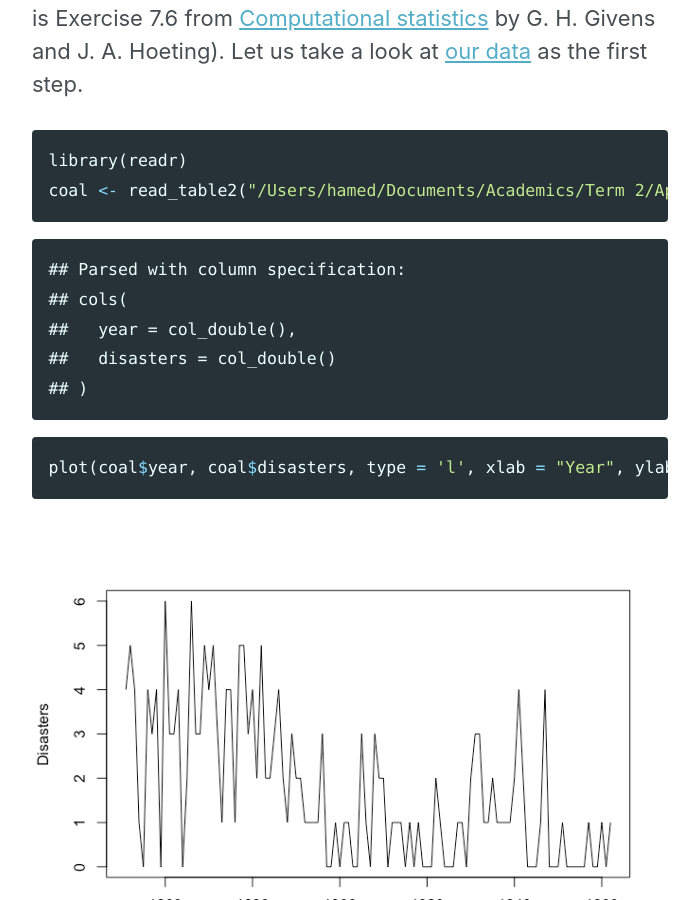
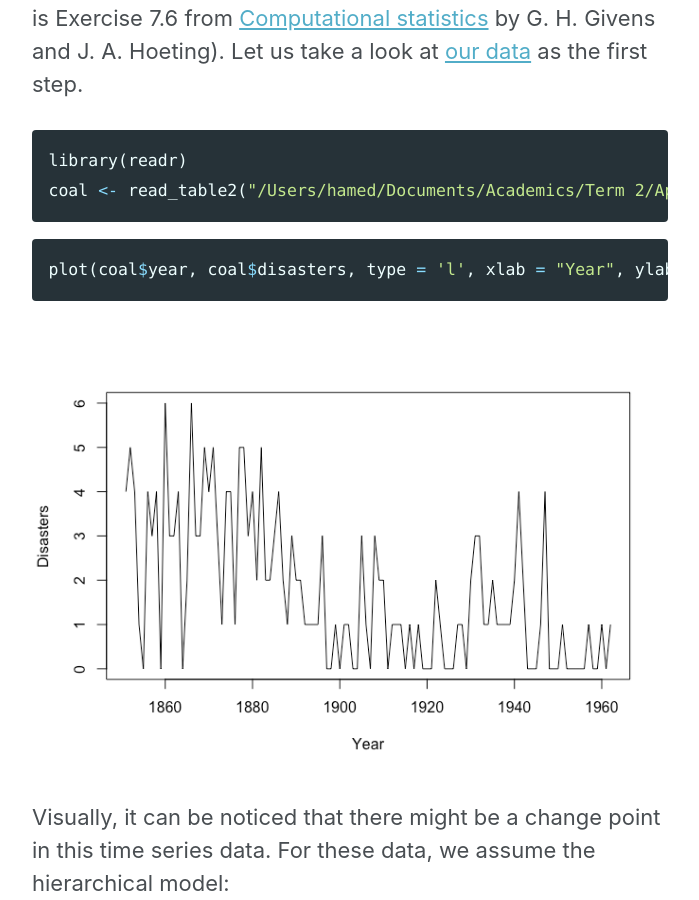
Before and after one commit to hamedhelali/hamedhelali.github.io, a Jekyll site: the page built from _posts/2020-12-02-Change-Point-Analysis.md, in a window 1280 px wide and 900 px high, scrolled down 913 px. Shown: the whole window, without its empty margins (290-989 px from the left). Built offline with Jekyll 4.4.1, drawn with Linux system fonts in a browser that asks for light colours; nearby versions of some CDN libraries; formulas are drawn with MathJax 3.

Commit message:
Update 2020-12-02-Change-Point-Analysis.md

````diff
--- a/_posts/2020-12-02-Change-Point-Analysis.md
+++ b/_posts/2020-12-02-Change-Point-Analysis.md
@@ -20,12 +20,6 @@ first step.
 library(readr)
 coal <- read_table2("/Users/hamed/Documents/Academics/Term 2/Applied Statistics I/Assignment4/datasets/coal.csv")
 ```
-
-    ## Parsed with column specification:
-    ## cols(
-    ##   year = col_double(),
-    ##   disasters = col_double()
-    ## )
 
 ``` r
 plot(coal$year, coal$disasters, type = 'l', xlab = "Year", ylab = "Disasters")
````
